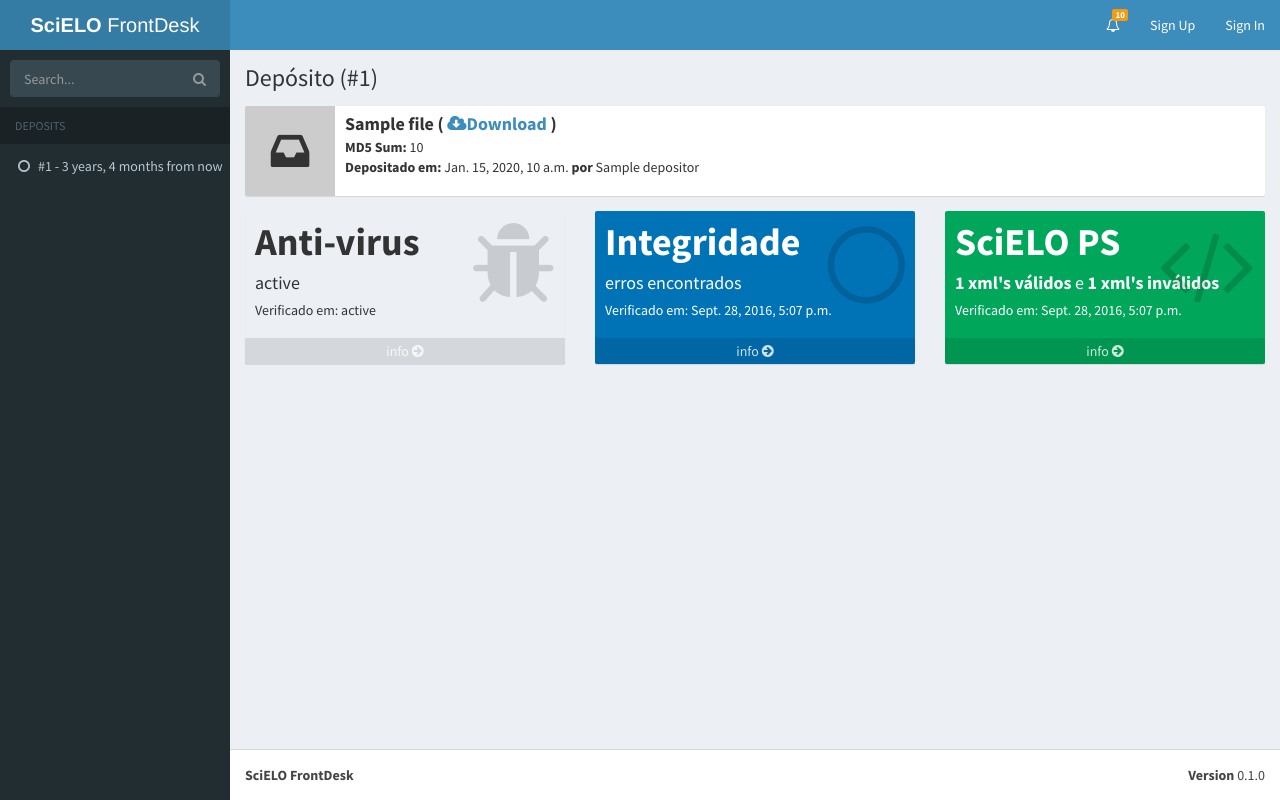
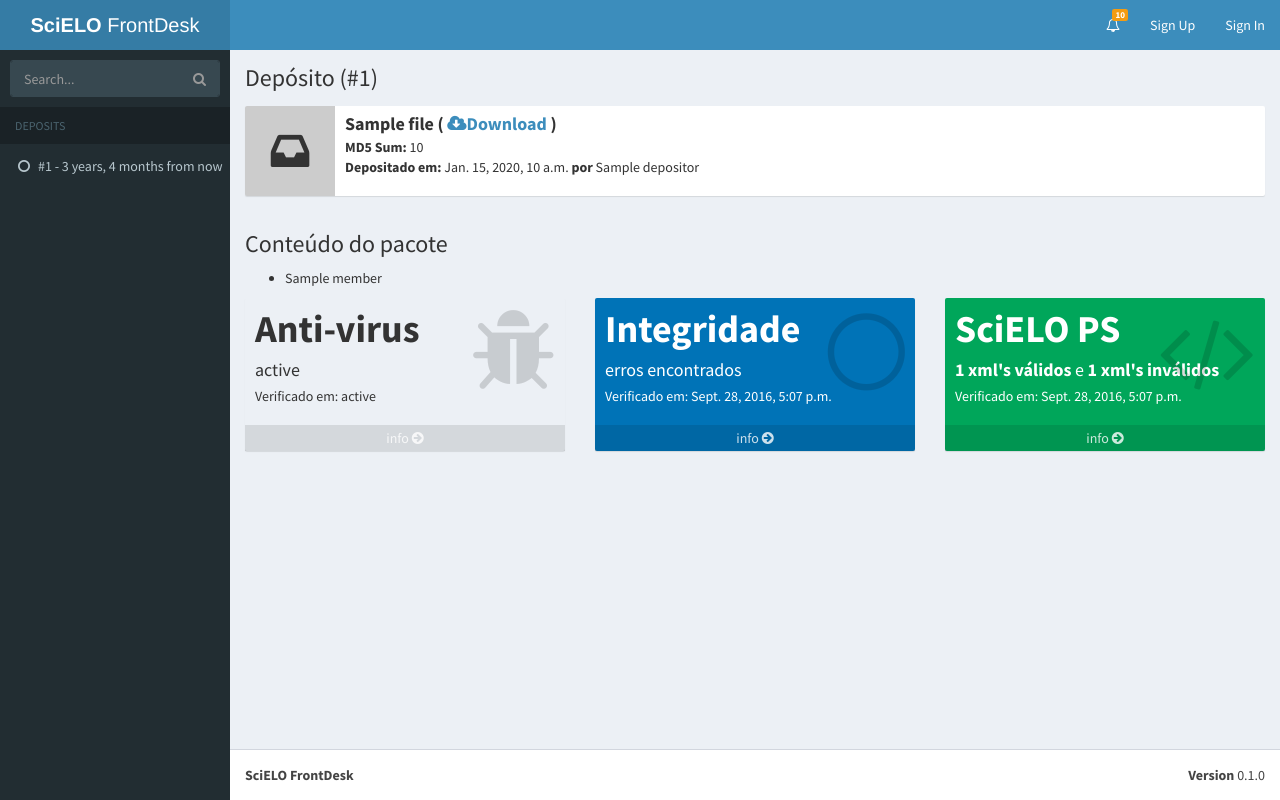
Before and after one commit to gustavofonseca/inbox, a Django app: template penne_core/templates/penne_core/package_report.html in a window 1280 px wide. Run offline with Django 3.2, Linux system fonts and the light colour scheme; tables that the repository leaves empty hold one stand-in row (values such as "Sample post"); the template is opened without the code that fills it: values that come from a table or form of the project are taken from there, most other values are stand-ins (such as "Sample title", 1, 10 or a date in 2020); parts of the project's set-up code (start-up, migrations or seed data) failed here and were passed over; some libraries are stand-ins or nearby versions.

Commit message:
Adiciona listagem de conteúdos do pacote na página de detalhes.

```diff
--- a/penne_core/templates/penne_core/package_report.html
+++ b/penne_core/templates/penne_core/package_report.html
@@ -31,6 +31,16 @@
         </div>
         <!-- /.info-box-content -->
       </div>
+    </div>
+  </div>
+  <div class="row">
+    <div class="col-md-12 col-sm-24 col-xs-36">
+      <h3>Conteúdo do pacote</h3>
+      <ul>
+        {% for member in detailed_deposit.package.members.all %}
+        <li>{{ member.name }}</li>
+        {% endfor %}
+      </ul>
     </div>
   </div>
   <div class="row">
```
